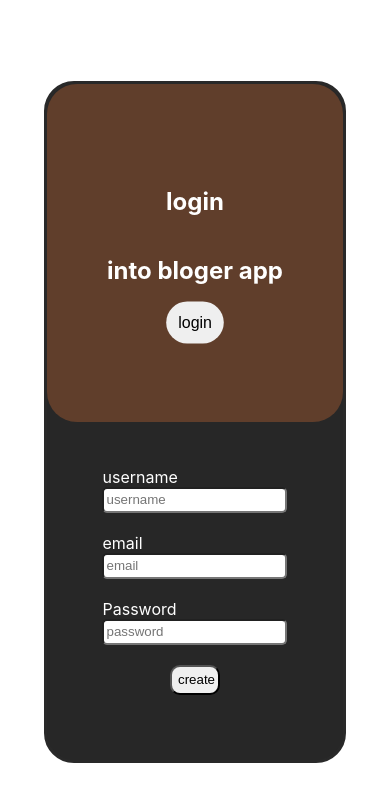
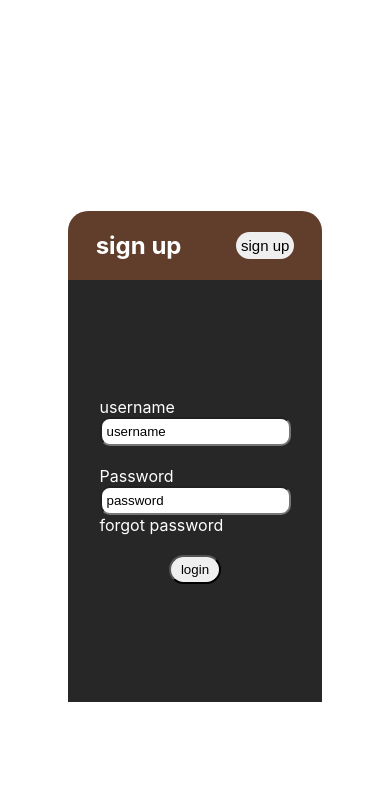
Before and after one commit to Rajatsoni111/project-B, a React (Create React App) app: page / in a window 390 px wide. Shown: the top 802 px of the page. Built offline with nearby package versions, Linux system fonts and the light colour scheme.

Commit message:
changes made

```diff
--- a/src/components/login-signup.jsx
+++ b/src/components/login-signup.jsx
@@ -3,10 +3,14 @@ import { useEffect, useState } from 'react';
 
 const Login = () => {
     let slidBtn = document.querySelector('#slider-btn')
-
+    let flipCard = document.querySelector('.flip-card')
     // const loginSignUp = "login"
     let [loginSignUp, setLoginSignup] = useState('login')
+    let [loginSignUp2, setLoginSignup2] = useState('sign up')
+
     let [id, setId] = useState("")
+    let [id2, setId2] = useState("")
+
 
     const handleClick = (e) => {
         e.preventDefault()
@@ -15,11 +19,29 @@ const Login = () => {
         if (loginSignUp == "login") {
             setLoginSignup('sign up')
             setId("sliderani1")
+
         }
         else {
             setLoginSignup('login')
             setId("sliderani2")
+
         }
+    }
+
+    const flipCardMst = (e) => {
+        e.preventDefault()
+        // setId2('flipCard')
+        if (loginSignUp == "sign up") {
+            setLoginSignup('login')
+            setId("sliderani1")
+            setId2('flipCard')
+        }
+        else {
+            setLoginSignup('sign up')
+            setId("sliderani2")
+            setId2('flipCard2')
+        }
+
     }
     useEffect(() => {
 
@@ -63,6 +85,40 @@ const Login = () => {
                         </div>
                     </div>
                 </div>
+                <div className="maincontainer">
+                <div className='switcher' >
+                        <h2 className='slider-name'>{loginSignUp2}</h2>
+                        <button onClick={flipCardMst} className='slider-btn'>{loginSignUp2}</button>
+                    </div>
+                <div className="thecard" id={id2}>
+                    <div className="login-1">
+                        <div className='login-1-1'>
+                            <label htmlFor="">username</label>
+                            <input type="text" placeholder="username" />
+                            <br />
+                            <label>Password</label>
+                            <input type="text" placeholder="password" />
+                            <a href="">forgot password</a>
+                            <button>login</button>
+                        </div>
+                    </div>
+                    <div className="signup-1">
+                    <div className='signup-1-1'>
+                                <label htmlFor="">username</label>
+                                <input type="text" placeholder="username" />
+                                {/* <label htmlFor="">fullname</label>
+                            <input type="text" placeholder='full name' /> */}
+                                <br />
+                                <label htmlFor="">email</label>
+                                <input type="email" placeholder='email' />
+                                <br />
+                                <label>Password</label>
+                                <input type="passwoord" placeholder="password" />
+                                <button>create</button>
+                            </div>
+                    </div>
+                </div>
+            </div>
             </form>
         </>
     )
--- a/src/stylesheet/login-signup.css
+++ b/src/stylesheet/login-signup.css
@@ -6,7 +6,12 @@ body{
     justify-content: center;
     height: 100dvh;
 }
-
+.login-signup-again{
+  display: flex;
+  align-items: center;
+  justify-content: center;
+  height: 50dvh;
+}
 .login-signup{
     position: relative;
     display: flex;
@@ -104,69 +109,99 @@ body{
 .login-1, .signup-1{
     display: flex;
     flex-direction: column;
+  }
+.flip-login-signup{
+  display: none;
+}
+.flip-card{
+  display: none;
+}
+  @media  screen and (max-width: 800px) {
 
+    .login-signup{
+      display: none;
+    }
+    .maincontainer{
+      position: relative;
+      width: 30dvh;
+      height: 50dvh;
+      background-color: none;
+  }
+  .switcher{
+    display: flex;
+    justify-content: space-around;
+    align-items: center;
+    border-radius: 20px 20px 0px 0px;
+    background-color: rgb(96, 62, 43);
+    color: white;
+  }
+  .switcher button{
+    border-radius: 20px;
+    height: fit-content;
+    width: fit-content;
+    font-size: 15px;
+    padding: 5px;
+    border: none;
+  }
+  .thecard{
+      position: absolute;
+      width: 100%;
+      height: 100%;
+      background-color: yellow;
+      transform-style:preserve-3d ;
+      transition: all 0.5s ease;
+  }
+  #flipCard{
+      transform: rotateY(180deg);
   }
 
-  @media  screen and (max-width: 800px) {
-    .login-signup{
-      position: relative;
+    .login-1{
       display: flex;
       flex-direction: column;
-      border: rgb(41, 41, 41) solid;
-      width: auto;
-      height: fit-content;
-      border-radius: 30px;
+      align-items: center;
+      justify-content: center;
+      position: absolute;
+      width: 100%;
+      height: 100%;
+      backface-visibility: hidden;
+      /* border: black solid; */
       background: rgb(39, 39, 39);
+    }
+    .login-1-1, .signup-1-1{
+      display: flex;
+      flex-direction: column;
       color: white;
     }
+    .login-1-1 a{
+      text-decoration: none;
+      color: white;
+  }
+  .login-1-1 input, .signup-1-1 input{
+    border-radius: 10px;
+    color: black;
+    padding: 5px;
+  }
+  .login-1-1 input::placeholder, .signup-1-1 input::placeholder{
+    color: black;
+  }
 
-    .login, .signup{
-      /* border: black solid; */
+  .login-1-1 button,  .signup-1-1 button{
+    border-radius: 20px;
+    width: fit-content;
+    padding: 5px 10px;
+    margin: auto;
+    margin-top: 20px;
+  }
+    .signup-1{
+      background: rgb(39, 39, 39);
+      display: flex;
+      flex-direction: column;
       align-items: center;
       justify-content: center;
-      display: flex;
-      flex-direction: column;
-      width: 35dvh;
-      border-radius: 30px;
-      height: 40dvh;
-      /* border: black solid; */
-    }
-
-    .slider{
-      width: 35dvh;
-      height: 40dvh;
-    }
-    #sliderani1{
-      /* display: none; */
-      animation: slider 2s  ;
-           animation-fill-mode: forwards;
-
-    }
-    @keyframes slider {
-      0%{
-        /* left: 0%; */
-        top: 0;
-      }
-      100%{
-        /* left: 50%; */
-        top: 40dvh;
-      }
-    }
-    #sliderani2{
-      /* display: none; */
-      animation: slider2 2s  ;
-    }
-    @keyframes slider2 {
-      0%{
-        top: 40dvh;
-        /* left: 50%; */
-        animation-play-state: running;
-      }
-      100%{
-        top: 0;
-        left: 0%;
-        animation-play-state: paused;
-
-      }
+      position: absolute;
+      width: 100%;
+      height: 100%;
+      backface-visibility: hidden;
+      transform: rotateY(180deg);
     }
   }
```
